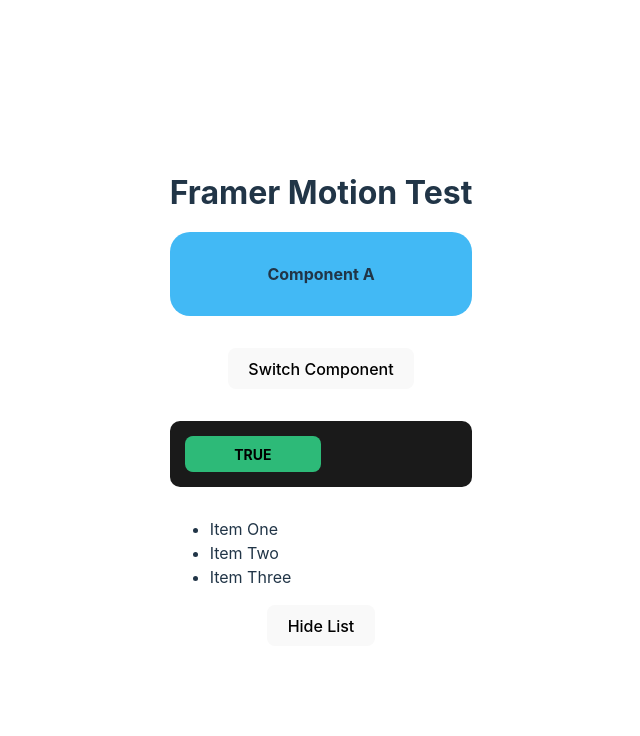
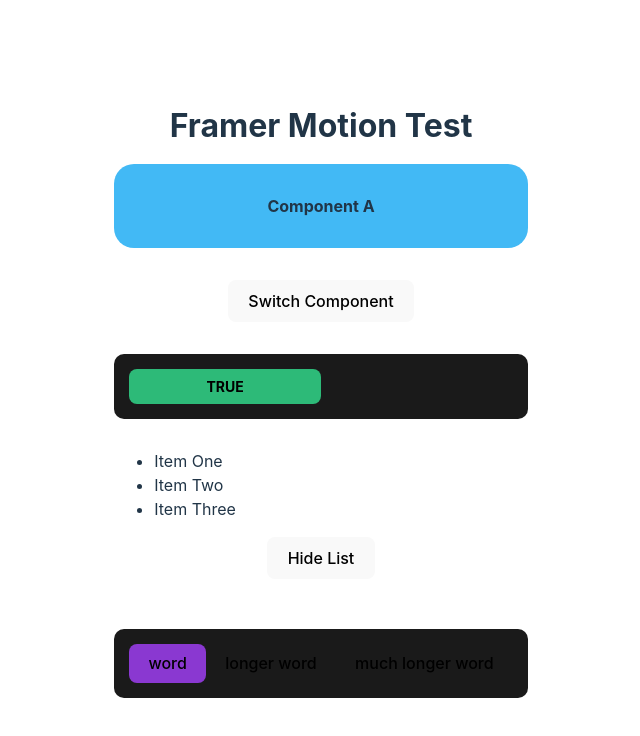
Before and after one commit to Danish-Ehsan/framer-motion-test, a React (Vite) app: page / in a window 1280 px wide. Shown: the top 736 px of the page, without its empty margins (319-959 px from the left). Built offline with nearby package versions, Linux system fonts and the light colour scheme.

Commit message:
Added ComponentF for Shared Layout animation.

```diff
--- a/src/App.jsx
+++ b/src/App.jsx
@@ -33,6 +33,7 @@ function App() {
             {/* <ComponentC /> */}
             <ComponentD />
             <ComponentE />
+            <ComponentF />
         </>
     );
 }
@@ -158,4 +159,31 @@ function ComponentE() {
     );
 }
 
+function ComponentF() {
+    const tabs = ["word", "longer word", "much longer word"];
+    const [activeTab, setActiveTab] = useState(tabs[0]);
+
+    const tabElements = tabs.map((elm, i) => {
+        return (
+            <li>
+                {activeTab === tabs[i] && (
+                    <motion.div
+                        layoutId="tab-bkg"
+                        className="tab-bkg"
+                    ></motion.div>
+                )}
+                <button
+                    onClick={() => {
+                        setActiveTab(tabs[i]);
+                    }}
+                >
+                    {elm}
+                </button>
+            </li>
+        );
+    });
+
+    return <ul className="tabs-list">{tabElements}</ul>;
+}
+
 export default App;
--- a/src/App.scss
+++ b/src/App.scss
@@ -67,3 +67,43 @@
         text-align: left;
     }
 }
+
+.tabs-list {
+    list-style: none;
+    background: #1a1a1a;
+    border-radius: 10px;
+    margin-top: 50px;
+
+    display: flex;
+    padding: 15px;
+
+    li {
+        position: relative;
+    }
+
+    button {
+        position: relative;
+        z-index: 2;
+        background: transparent;
+        border: none;
+
+        &:focus {
+            outline: none;
+        }
+
+        &:hover {
+            border: none;
+        }
+    }
+}
+
+.tab-bkg {
+    position: absolute;
+    border-radius: 8px;
+    width: 100%;
+    height: 100%;
+    top: 0;
+    left: 0;
+    z-index: 1;
+    background: #8a38d1;
+}
```
